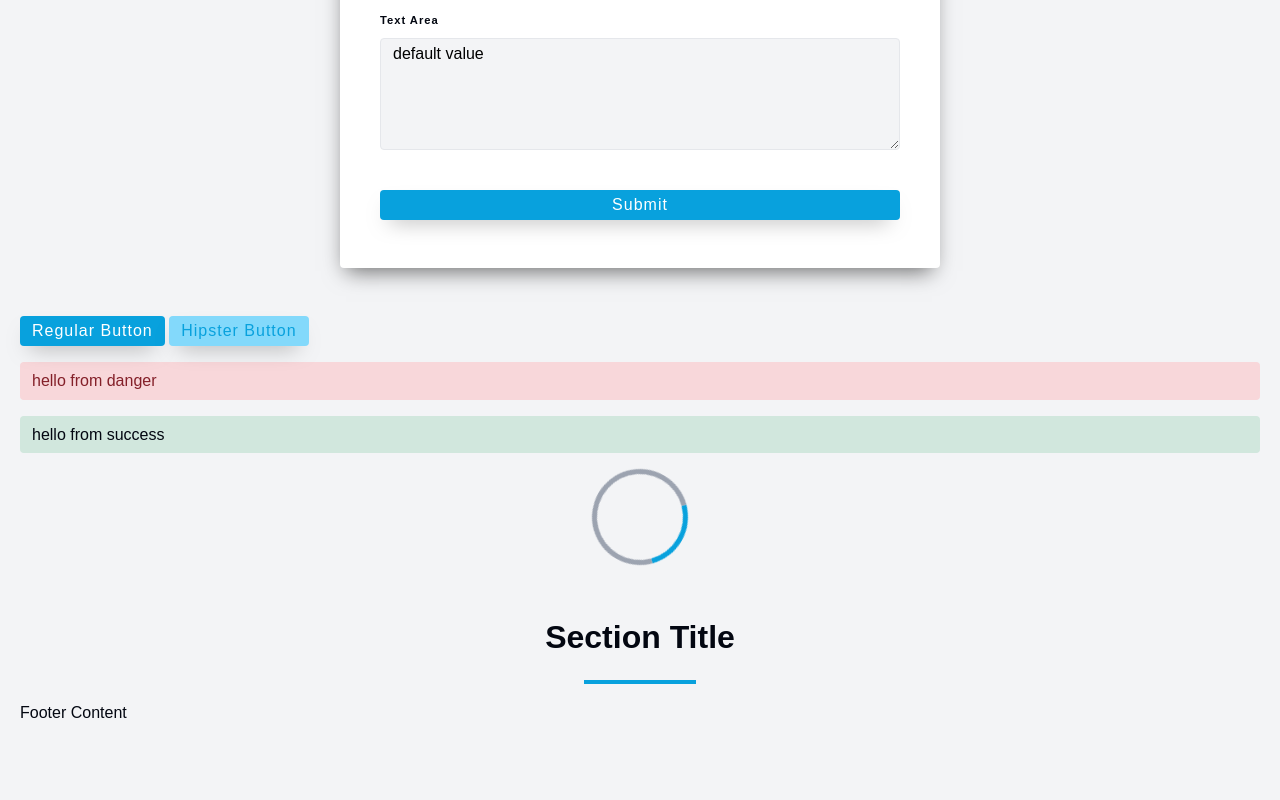
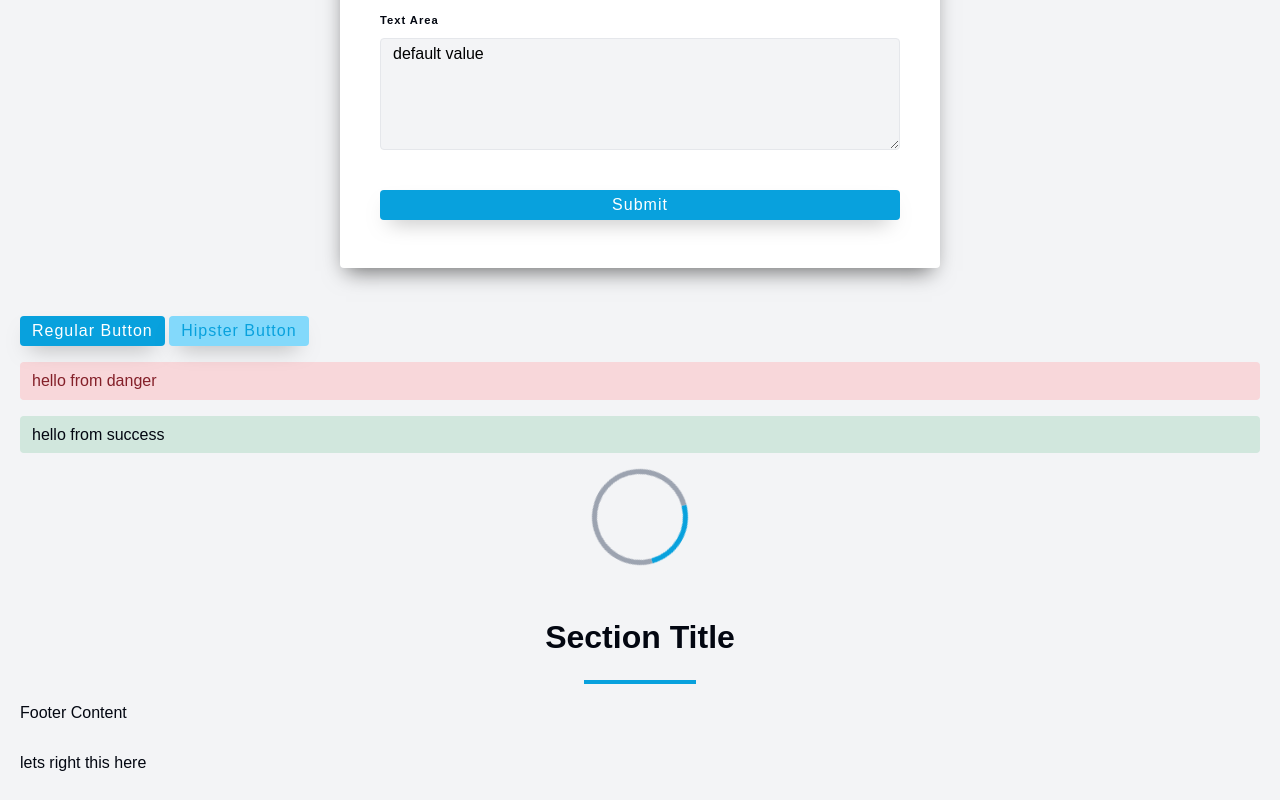
Before and after one commit to MiguelProgrammer1405/Creativity-project, a plain HTML site: page index.html in a window 1280 px wide. Shown: the part 1685-2485 px from the top of the page. Before the commit the page ends 2435 px from the top, so only its background shows below. Drawn offline with Linux system fonts and the light colour scheme.

Commit message:
version-2

```diff
--- a/index.html
+++ b/index.html
@@ -129,6 +129,7 @@
 
     <footer>
       <p>Footer Content</p>
+      <p>lets right this here</p>
     </footer>
   </body>
 </html>
```
